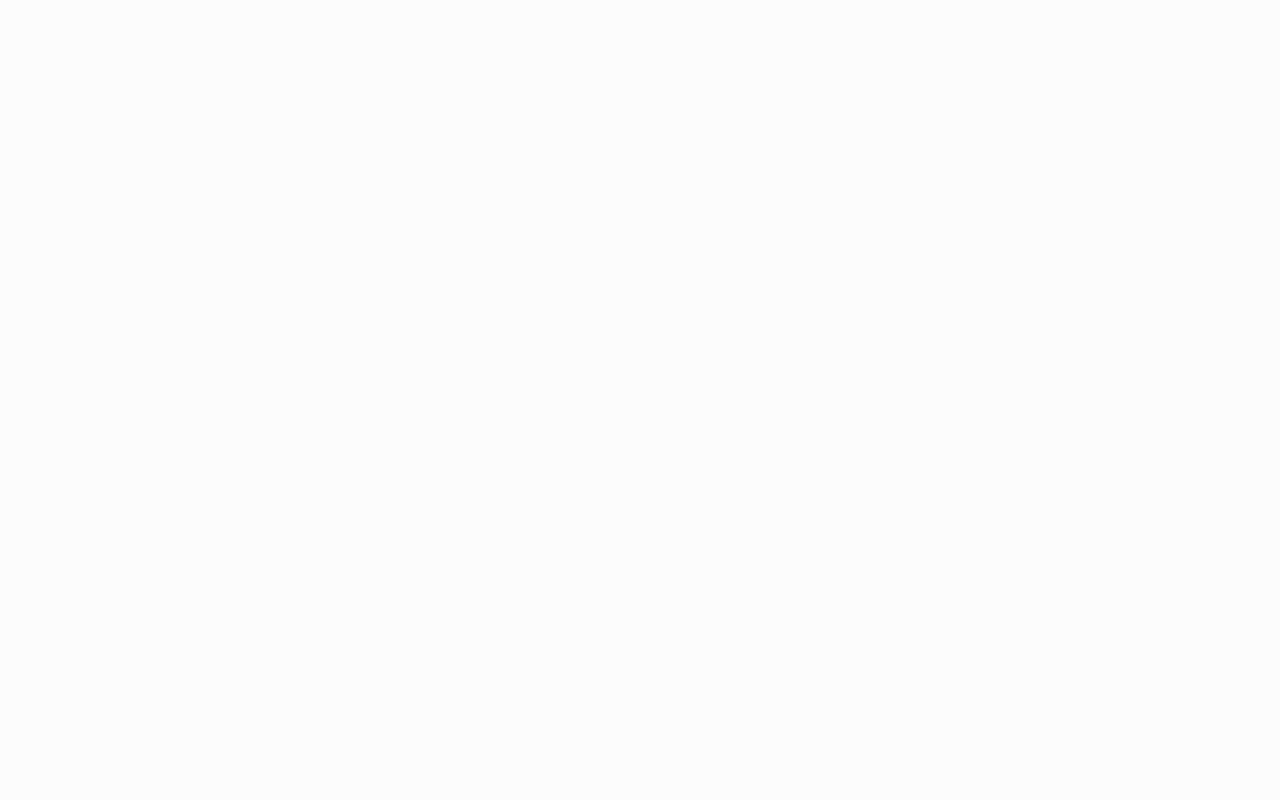
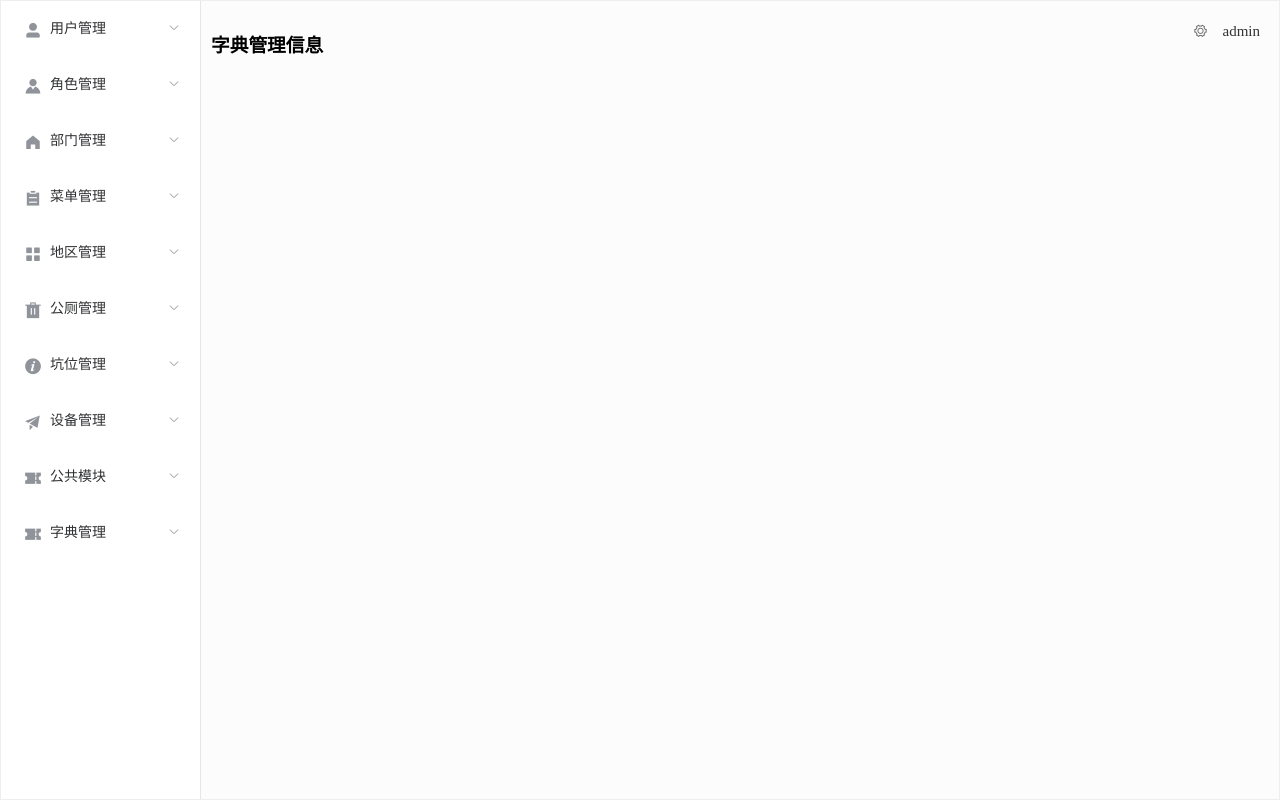
Before and after one commit to HS991023/wc-manager-ui, a Vue app: page /dictInfo in a window 1280 px wide. Built offline with nearby package versions, Linux system fonts and the light colour scheme.

Commit message:
新增字典信息

```diff
--- a/src/components/Home.vue
+++ b/src/components/Home.vue
@@ -41,11 +41,15 @@
         <template slot="title"><i class="el-icon-meun el-icon-s-promotion"></i>设备管理</template>
         <el-menu-item index="8-1"><router-link to="/deviceInfo">设备信息</router-link></el-menu-item>
       </el-submenu>
-       <el-submenu index="9">
+      <el-submenu index="9">
         <template slot="title"><i class="el-icon-meun el-icon-s-ticket"></i>公共模块</template>
-        <el-menu-item index="8-1"><router-link to="/loginLog">登录日志</router-link></el-menu-item>
-        <el-menu-item index="8-2"><router-link to="/operatorLog">操作日志</router-link></el-menu-item>
-        <el-menu-item index="8-3"><router-link to="/apiNumber">接口调用次数</router-link></el-menu-item>
+        <el-menu-item index="9-1"><router-link to="/loginLog">登录日志</router-link></el-menu-item>
+        <el-menu-item index="9-2"><router-link to="/operatorLog">操作日志</router-link></el-menu-item>
+        <el-menu-item index="9-3"><router-link to="/apiNumber">接口调用次数</router-link></el-menu-item>
+      </el-submenu>
+      <el-submenu index="10">
+        <template slot="title"><i class="el-icon-meun el-icon-s-ticket"></i>字典管理</template>
+        <el-menu-item index="10-1"><router-link to="/dictInfo">字典信息</router-link></el-menu-item>
       </el-submenu>
     </el-menu>
   </el-aside>
--- /dev/null
+++ b/src/pages/dict/DictInfo.vue
@@ -0,0 +1,13 @@
+<template>
+  <h1>字典管理信息</h1>
+</template>
+
+<script>
+export default {
+
+}
+</script>
+
+<style>
+
+</style>
--- a/src/router/index.js
+++ b/src/router/index.js
@@ -13,6 +13,7 @@ import RegionInfo from '../pages/region/RegionInfo'
 import WcInfo from '../pages/wc/WcInfo'
 import PositionInfo from '../pages/position/PositionInfo'
 import DeviceInfo from '../pages/device/DeviceInfo'
+import DictInfo from '../pages/dict/DictInfo'
 import LoginLog from '../pages/common/LoginLog'
 import OperatorLog from '../pages/common/OperatorLog'
 import ApiNumber from '../pages/common/ApiNumber'
@@ -71,6 +72,10 @@ export default new VueRouter({
                     component: DeviceInfo
                 },
                 {
+                    name: 'DictInfo',
+                    path: '/dictInfo',
+                    component: DictInfo
+                }, {
                     name: 'LoginLog',
                     path: '/loginLog',
                     component: LoginLog
```
